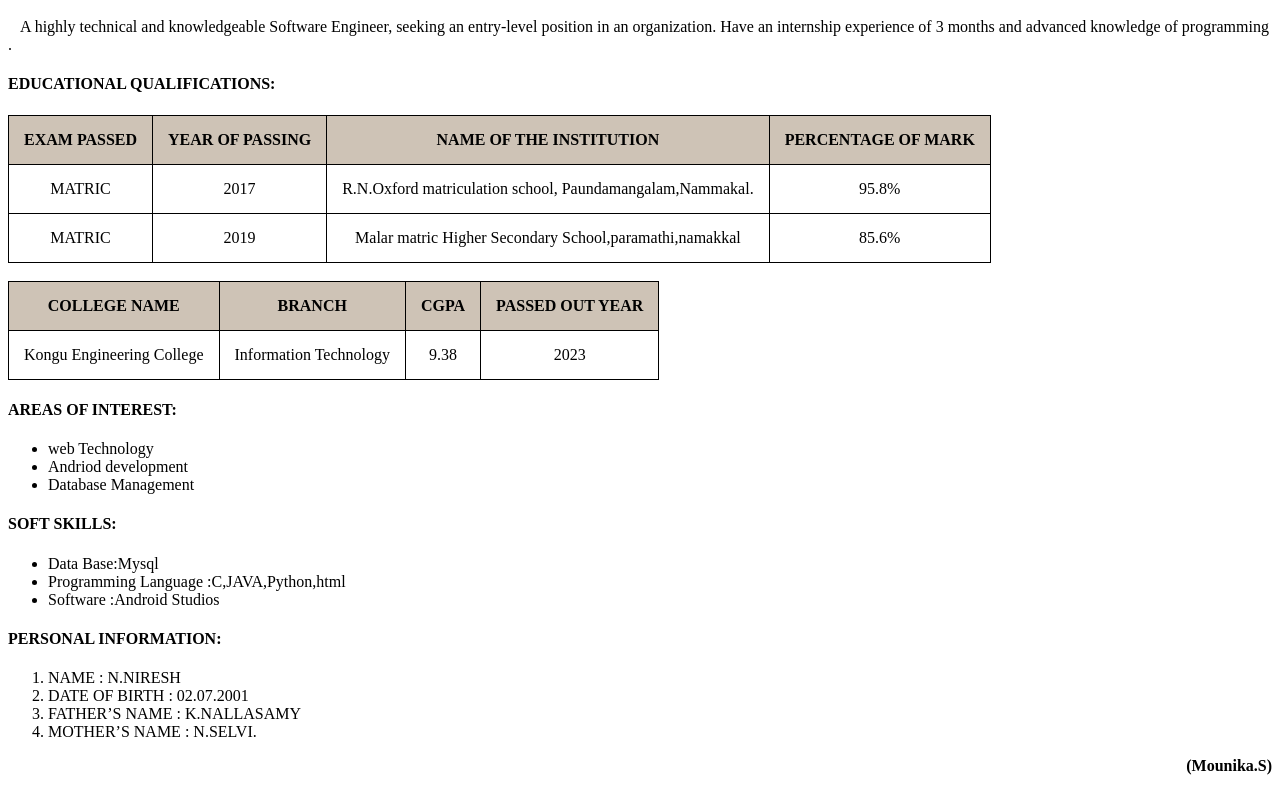
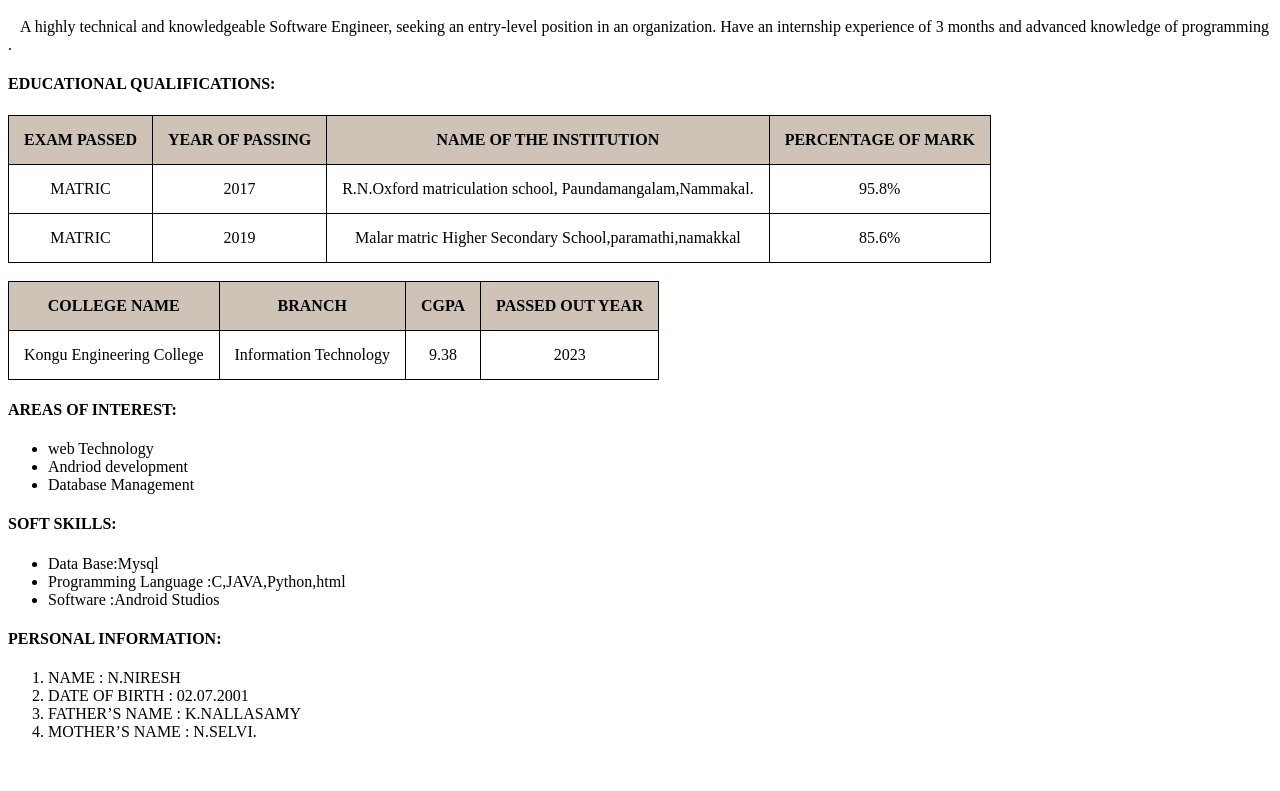
Before and after one commit to niresh2001/lab1_resume, a plain HTML site: page resume.html in a window 1280 px wide. Shown: the part 383-1174 px from the top of the page. After the commit the page ends 1140 px from the top, so only its background shows below. Drawn offline with Linux system fonts and the light colour scheme.

Commit message:
Add files via upload

```diff
--- a/resume.html
+++ b/resume.html
@@ -11,11 +11,13 @@
                 text-align:center;
             }
         </style>
+    </head>
+    <body>
         <h1>RESUME</h1>
         <img src="profile.jpg"  alt="" width="150" height="150">
         <h3 align="left">N.Niresh<br>Phone: 9944707691<br>Email:<a href="#">nireshn.19it@kongu.edu</a><br> Address 	: 	19/19,Velagoundampalayam,kolakkattupudur(P.O),
             P.Velur(T.K),Nammakal(D.T)-637208  .
-</h3>
+         </h3>
         <h4 >CAREER OBJECTIVE:</h4>
         <p >&emsp14;&emsp14;&emsp14;A highly technical and knowledgeable Software Engineer, seeking an entry-level position in an organization. Have an internship experience of 3 months and advanced knowledge of programming .
         </p>
@@ -85,12 +87,6 @@
     <li> 	MOTHER’S NAME : 	N.SELVI.</li>
 
 </ol>
+</body>
 
-<p align="right"><b> (Mounika.S)</b> </p>
-
-        <body>
-
-
-        </body>
-    </head>
 </html>
```
